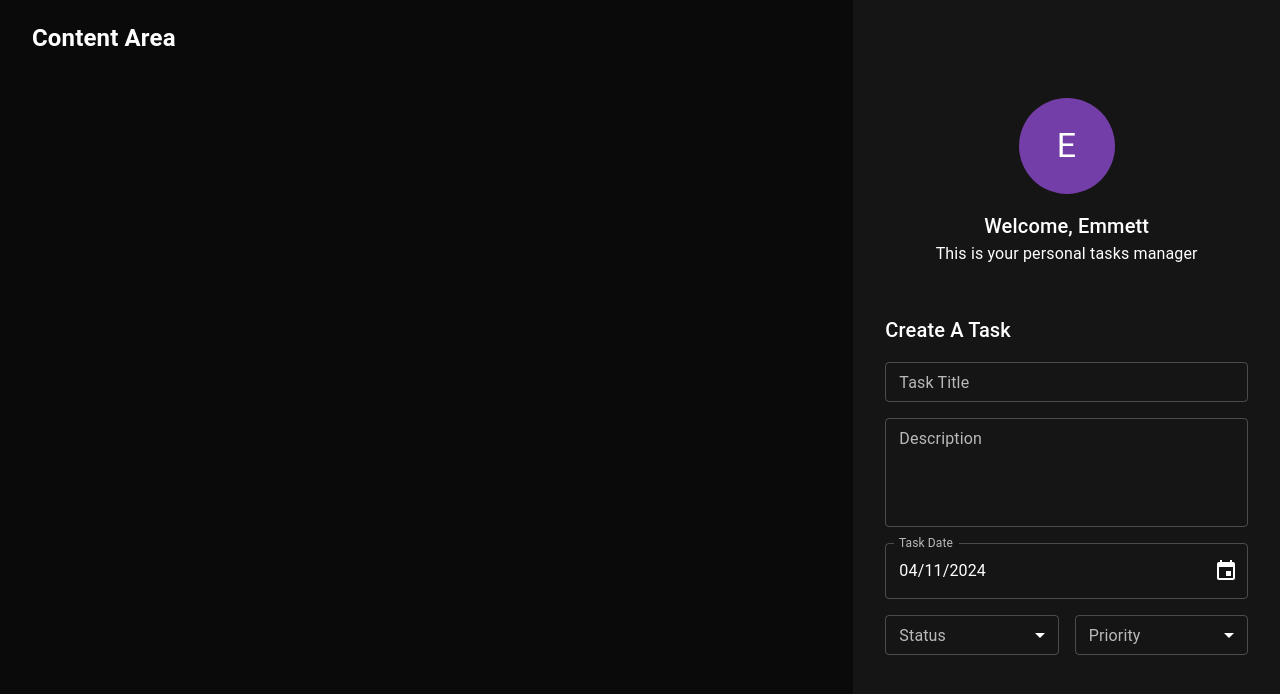
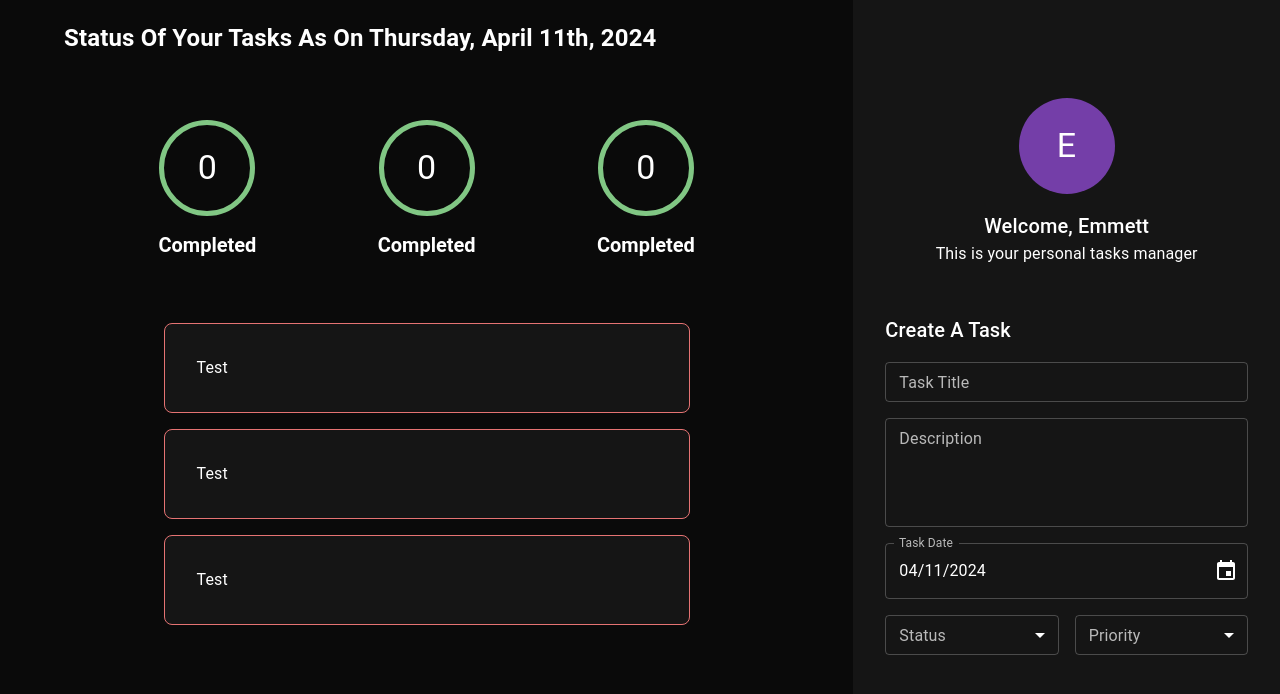
Before and after one commit to ollyhite/todo_typescript, a React (Create React App) app: page / in a window 1280 px wide. Shown: the top 694 px of the page. Built offline with nearby package versions, Linux system fonts and the light colour scheme.

Commit message:
add status dynamic and styling with interfaces

```diff
--- /dev/null
+++ b/src/components/task/task.tsx
@@ -0,0 +1,28 @@
+import React, { FC, ReactElement } from "react";
+
+import { Box } from "@mui/material";
+
+export const Task: FC = (props): ReactElement => {
+  return (
+    <Box
+      display="flex"
+      width="100%"
+      justifyContent="flex-start"
+      flexDirection="column"
+      mb={2}
+      p={4}
+      sx={{
+        width: "100%",
+        backgroundColor: "background.paper",
+        borderRadius: "8px",
+        border: "1px solid",
+        borderColor: "error.light",
+      }}
+    >
+      Test
+      {/* Task Header*/}
+      {/* Task Description*/}
+      {/* Task Footer*/}
+    </Box>
+  );
+};
--- a/src/components/taskArea/taskArea.tsx
+++ b/src/components/taskArea/taskArea.tsx
@@ -1,10 +1,36 @@
+import { Box, Grid } from "@mui/material";
 import React, { FC, ReactElement } from "react";
-import { Grid } from "@mui/material";
+import { format } from "date-fns";
+import { TaskCounter } from "../taskCounter/taskCounter";
+import { Task } from "../task/task";
 
 export const TaskArea: FC = (): ReactElement => {
   return (
     <Grid item md={8} px={4}>
-      <h2>Content Area</h2>
+      <Box mb={8} px={4}>
+        <h2>Status Of Your Tasks As On {format(new Date(), "PPPP")}</h2>
+      </Box>
+      <Grid container display="flex" justifyContent="center">
+        <Grid
+          item
+          display="flex"
+          flexDirection="row"
+          justifyContent="space-around"
+          alignItems="center"
+          md={10}
+          xs={12}
+          mb={8}
+        >
+          <TaskCounter />
+          <TaskCounter />
+          <TaskCounter />
+        </Grid>
+        <Grid item display="flex" flexDirection="column" xs={10} md={8}>
+          <Task />
+          <Task />
+          <Task />
+        </Grid>
+      </Grid>
     </Grid>
   );
 };
--- /dev/null
+++ b/src/components/taskCounter/helpers/emitCorrectBorderColor.ts
@@ -0,0 +1,17 @@
+import { TaskCounterStatusType } from "../interfaces/ITaskCounter";
+import { Status } from "../../createTaskForm/enums/Status";
+
+// export const emitCorrectBorderColor = (status: TaskCounterStatusType):string=> {
+export const emitCorrectBorderColor = (status: TaskCounterStatusType) => {
+  switch (status) {
+    case Status.todo:
+      return "error.light";
+    case Status.inProgress:
+      return "warning.light";
+    case Status.completed:
+      return "success.light";
+
+    default:
+      break;
+  }
+};
--- /dev/null
+++ b/src/components/taskCounter/helpers/emitCorrectLabel.ts
@@ -0,0 +1,16 @@
+import { TaskCounterStatusType } from "../interfaces/ITaskCounter";
+import { Status } from "../../createTaskForm/enums/Status";
+
+// export const emitCorrectLabel = (status: TaskCounterStatusType): string => {
+export const emitCorrectLabel = (status: TaskCounterStatusType) => {
+  switch (status) {
+    case Status.todo:
+      return "Todo's";
+    case Status.inProgress:
+      return "In Progress";
+    case Status.completed:
+      return "Completed";
+    default:
+      break;
+  }
+};
--- /dev/null
+++ b/src/components/taskCounter/interfaces/ITaskCounter.ts
@@ -0,0 +1,11 @@
+import { Status } from "./../../createTaskForm/enums/Status";
+
+export type TaskCounterStatusType =
+  | Status.todo
+  | Status.inProgress
+  | Status.completed;
+
+export interface ITaskCOunter {
+  count?: number;
+  status?: TaskCounterStatusType;
+}
--- /dev/null
+++ b/src/components/taskCounter/taskCounter.tsx
@@ -0,0 +1,50 @@
+import { Avatar, Box, Typography } from "@mui/material";
+import React, { FC, ReactElement } from "react";
+import { ITaskCOunter } from "./interfaces/ITaskCounter";
+import { Status } from "../createTaskForm/enums/Status";
+import { emitCorrectBorderColor } from "./helpers/emitCorrectBorderColor";
+import { emitCorrectLabel } from "./helpers/emitCorrectLabel";
+import PropTypes from "prop-types";
+
+
+export const TaskCounter: FC<ITaskCOunter> = (props): ReactElement => {
+  const { status = Status.completed, count = 0 } = props;
+  return (
+    <>
+      <Box
+        display="flex"
+        flexDirection="column"
+        justifyContent="center"
+        alignItems="center"
+      >
+        <Avatar
+          sx={{
+            backgroundColor: "transparent",
+            border: "5px solid",
+            width: "96px",
+            height: "96px",
+            marginBottom: "16px",
+            borderColor: `${emitCorrectBorderColor(status)}`,
+          }}
+        >
+          <Typography color="#ffffff" variant="h4">
+            {count}
+          </Typography>
+        </Avatar>
+        <Typography
+          color="#ffffff"
+          fontWeight="bold"
+          fontSize="20px"
+          variant="h5"
+        >
+          {emitCorrectLabel(status)}
+        </Typography>
+      </Box>
+    </>
+  );
+};
+
+TaskCounter.propTypes = {
+  count: PropTypes.number,
+  status: PropTypes.oneOf([Status.todo, Status.inProgress, Status.completed]),
+};
```
